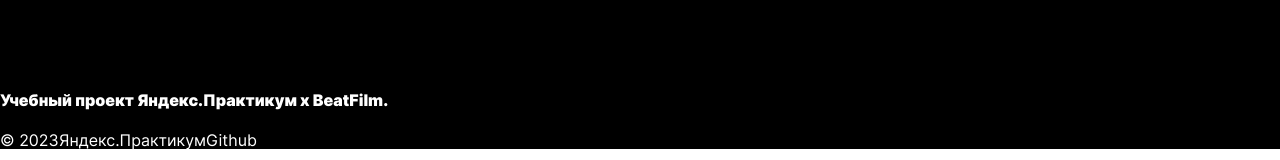
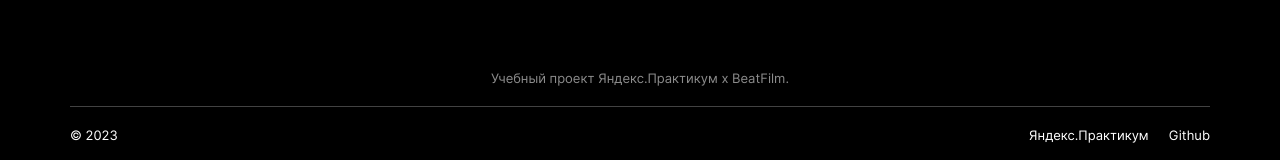
Before and after one commit to krylovis/movies-explorer-frontend, a React (Create React App) app: page / in a window 1280 px wide. Shown: the part 3620-3780 px from the top of the page. Built offline with nearby package versions, Linux system fonts and the light colour scheme.

Commit message:
add footer css

```diff
--- a/src/components/Footer/Footer.css
+++ b/src/components/Footer/Footer.css
@@ -1,11 +1,43 @@
 .footer {}
 
-.footer__container {}
+.footer__container {
+  max-width: 1140px;
+  margin: 0 auto;
+  padding: 0 70px 20px;
+}
 
-.footer__title {}
+.footer__title {
+  color: #8B8B8B;
+  font-size: 13px;
+  font-style: normal;
+  font-weight: 400;
+  line-height: normal;
+  text-align: center;
 
-.footer__nav-container {}
+  margin: 0;
+  padding-bottom: 20px;
+  border-bottom: 1px solid #424242;
+}
 
-.footer__date {}
+.footer__nav-container {
+  display: flex;
+  justify-content: space-between;
+  padding-top: 20px;
+}
 
-.footer__links {}
+.footer__date {
+  font-size: 13px;
+  font-style: normal;
+  font-weight: 400;
+  line-height: normal;
+}
+
+.footer__links {
+  font-size: 13px;
+  font-style: normal;
+  font-weight: 400;
+  line-height: normal;
+
+  display: flex;
+  gap: 20px;
+}
```
